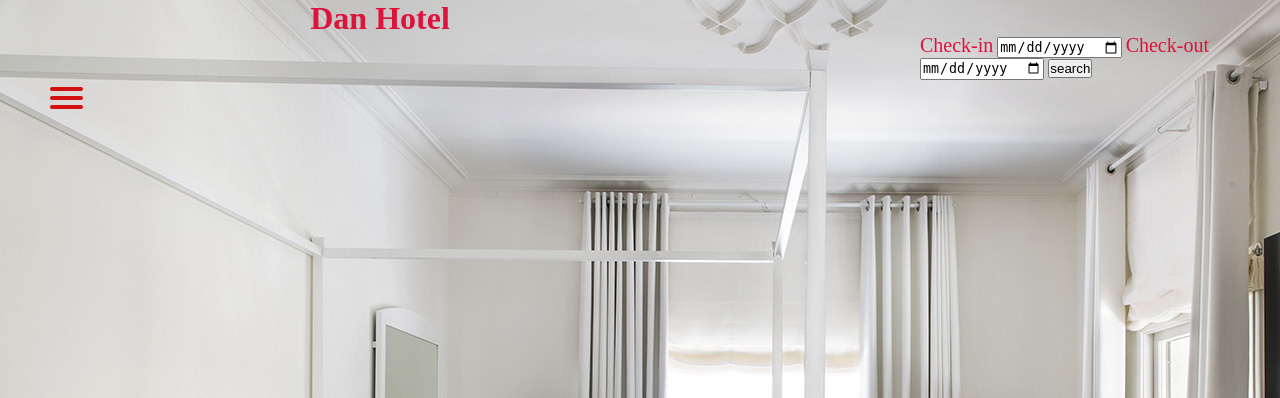
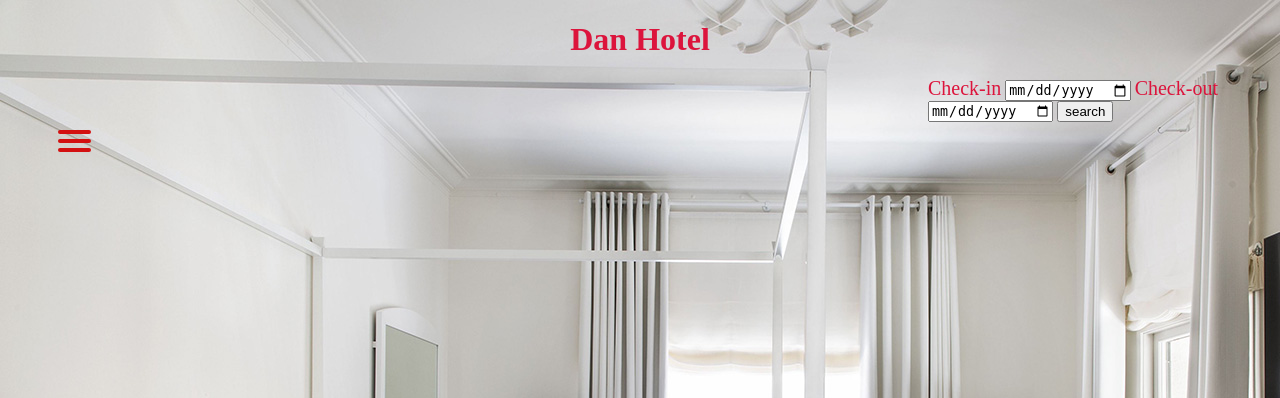
Before and after one commit to vecationTime/VacationTime, a PHP site: page /DanHotel.html in a window 1280 px wide; the page is wider, and only the part inside the window is pictured. Shown: the top 398 px of that part. Run offline with PHP 8.4, Linux system fonts and the light colour scheme.

Commit message:
Update DanHotel.css

```diff
--- a/DanHotel.css
+++ b/DanHotel.css
@@ -1,10 +1,5 @@
 @import url('https://fonts.googleapis.com/css2?family=Montserrat:ital@1&display=swap');
 
-*{
-
-    margin: 0;
-    padding: 0;
-}
 
 body{
     background-image:url(../IMG/dan.jpg);
@@ -14,7 +9,8 @@ body{
 
 h1{
     color: crimson;
-    margin-left: -520px;
+    text-align: center;
+
 }
 
 
```
